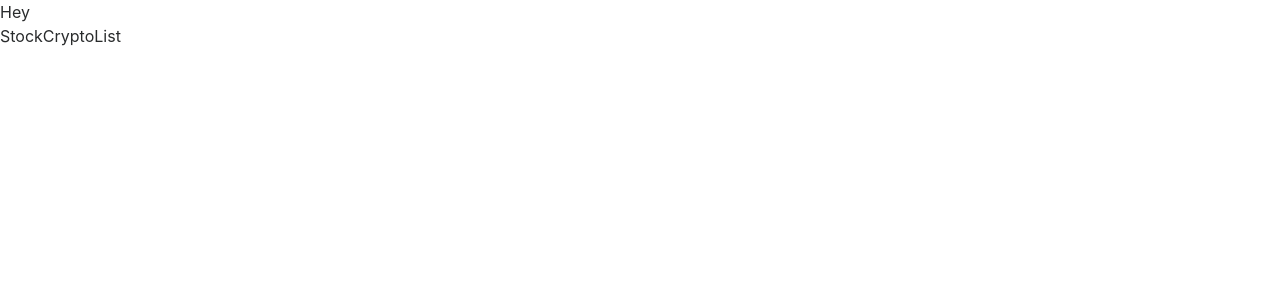
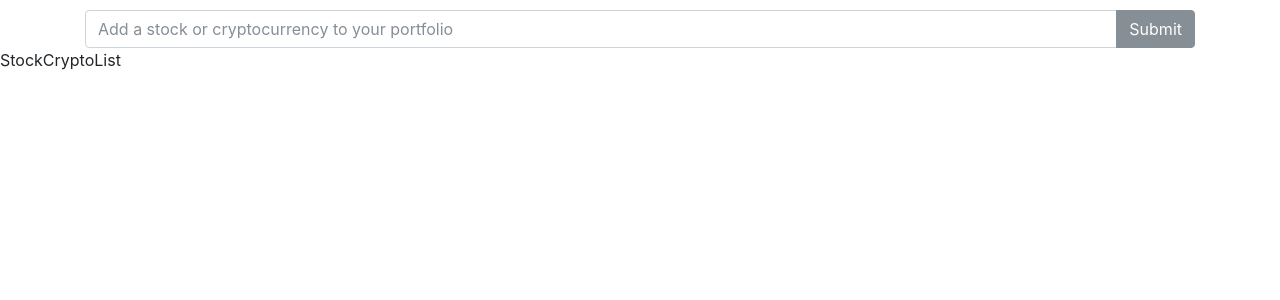
Before and after one commit to tommydmcdonald/Stock-Crypto-Tracker, a React (Create React App) app in the folder client/: page / in a window 1280 px wide. Shown: the top 300 px of the page. Built offline with nearby package versions, Linux system fonts and the light colour scheme.

Commit message:
Implemented search bar

```diff
--- a/client/src/components/App.js
+++ b/client/src/components/App.js
@@ -1,12 +1,13 @@
 import React from 'react';
 import { BrowserRouter, Route, Switch } from 'react-router-dom';
+import '../style/style.css';
 
 import Home from './home';
 
 const App = () => {
    return (
    <div>
-      <link rel="stylesheet" href="https://maxcdn.bootstrapcdn.com/bootstrap/4.0.0-alpha.6/css/bootstrap.min.css" integrity="sha384-rwoIResjU2yc3z8GV/NPeZWAv56rSmLldC3R/AZzGRnGxQQKnKkoFVhFQhNUwEyJ" crossorigin="anonymous" />
+      <link rel="stylesheet" href="https://maxcdn.bootstrapcdn.com/bootstrap/4.0.0-beta.2/css/bootstrap.min.css" integrity="sha384-PsH8R72JQ3SOdhVi3uxftmaW6Vc51MKb0q5P2rRUpPvrszuE4W1povHYgTpBfshb" crossorigin="anonymous" />
       <BrowserRouter>
         <div>
            <Switch>
--- a/client/src/containers/search_bar.js
+++ b/client/src/containers/search_bar.js
@@ -1,14 +1,54 @@
 import React, { Component } from 'react';
 import { connect } from 'react-redux';
 import { bindActionCreators } from 'redux';
+import { fetchData } from '../actions/index';
 
-export default class SearchBar extends Component {
+class SearchBar extends Component {
+   constructor(props) {
+      super(props);
+
+      this.state = { ticker: '' };
+
+      this.onInputChange = this.onInputChange.bind(this);
+      this.onFormSubmit = this.onFormSubmit.bind(this);
+   }
+
+   onInputChange(event) {
+      this.setState({ ticker: event.target.value });
+   }
+
+   onFormSubmit(event) {
+      event.preventDefault();
+
+      this.props.fetchData(this.state.ticker);
+      this.setState({ ticker: '' });
+   }
+
    render() {
       return (
-         <div>
-            Hey
+         <div className="container search-bar">
+            <form onSubmit={this.onFormSubmit} className="input-group">
+               <input
+                  placeholder="Add a stock or cryptocurrency to your portfolio"
+                  className="form-control"
+                  value={this.state.ticker}
+                  onChange={this.onInputChange}
+               />
+               <span className="input-group-btn">
+                  <button type="submit" className="btn btn-secondary">
+                     Submit
+                  </button>
+               </span>
+            </form>
          </div>
+
       );
 
    }
 }
+
+function mapDispatchToProps(dispatch) {
+   return bindActionCreators({ fetchData }, dispatch);
+}
+
+export default connect(null, mapDispatchToProps)(SearchBar);
--- /dev/null
+++ b/client/src/style/style.css
@@ -0,0 +1,3 @@
+.search-bar {
+   padding-top: 10px;
+}
```
